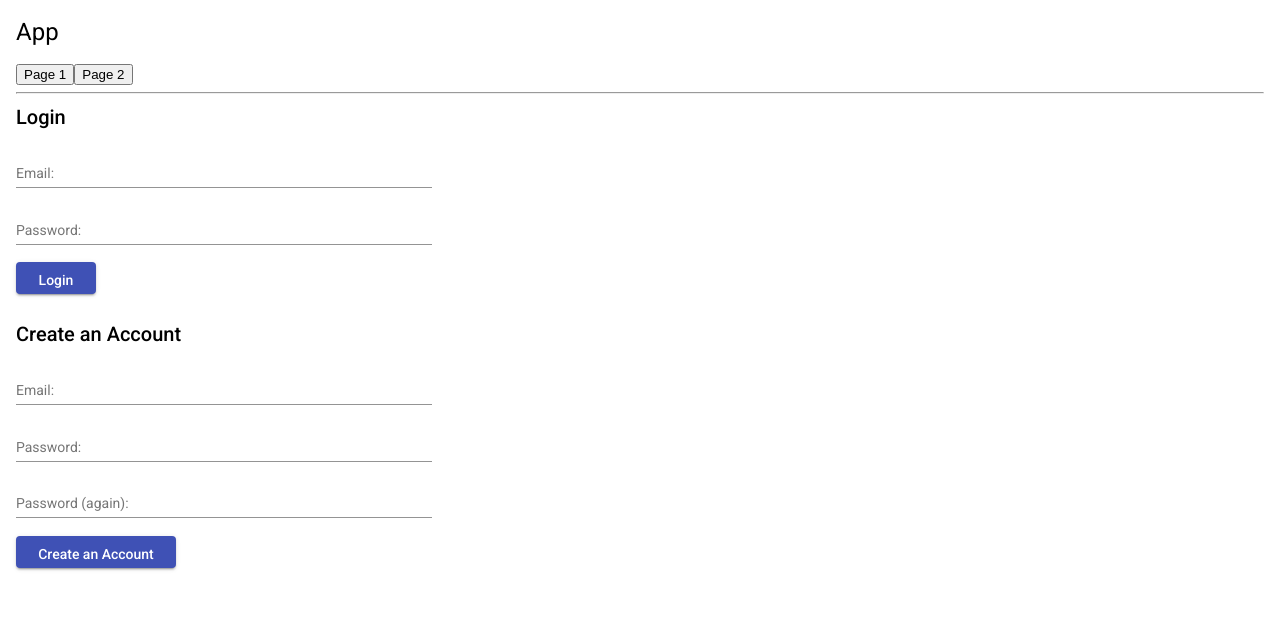
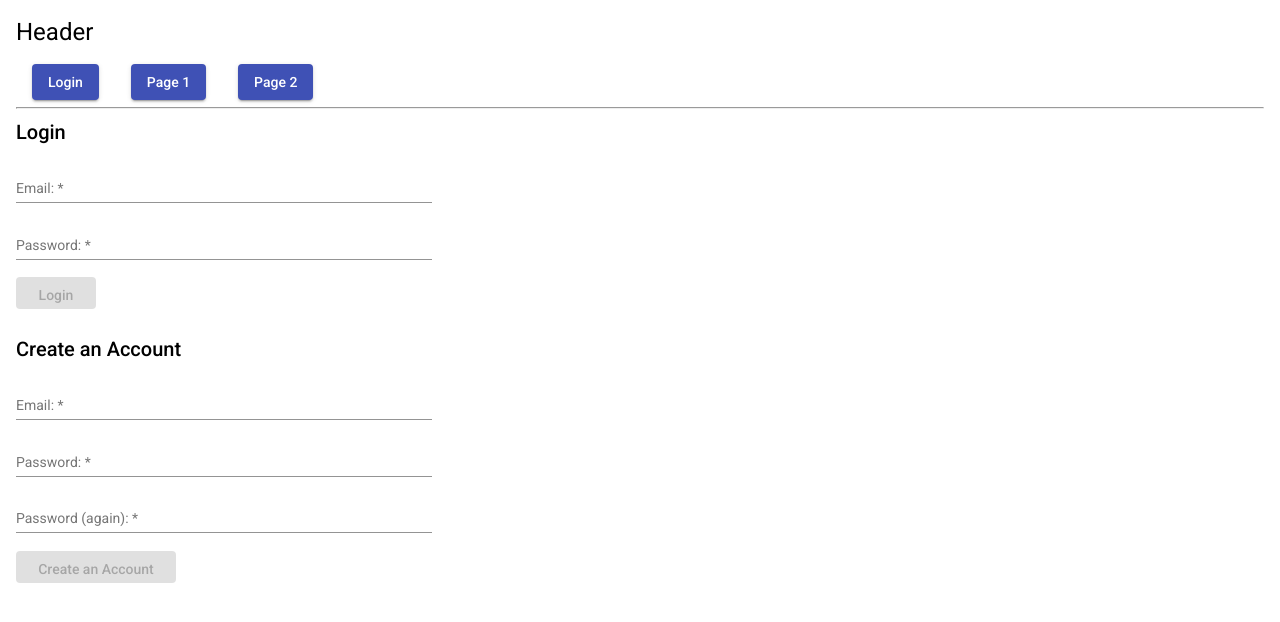
Before and after one commit to matthigg/angular-sandbox, an Angular app: page /login in a window 1280 px wide. Shown: the top 622 px of the page. Built offline with nearby package versions, Linux system fonts and the light colour scheme.

Commit message:
Add password mismatch validation to 'Create an Account' section of login component

```diff
--- a/src/app/app.component.html
+++ b/src/app/app.component.html
@@ -1,9 +1,10 @@
 <div class="container">
 
-  <h1>App</h1>
+  <h1>Header</h1>
 
-  <button routerLink="/page1">Page 1</button>
-  <button routerLink="/page2">Page 2</button>
+  <button mat-raised-button color="primary" routerLink="/">Login</button>
+  <button mat-raised-button color="primary" routerLink="/page1">Page 1</button>
+  <button mat-raised-button color="primary" routerLink="/page2">Page 2</button>
 
   <hr>
 
--- a/src/app/app.component.scss
+++ b/src/app/app.component.scss
@@ -1,3 +1,7 @@
+button {
+  margin: 0 1rem;
+}
+
 .container {
   padding: 1rem;
 }
--- a/src/app/components/login/login.component.html
+++ b/src/app/components/login/login.component.html
@@ -1,11 +1,15 @@
 <h2>Login</h2>
 
+<!-- Form: Login -->
 <form class="login-form" [formGroup]="loginForm" (ngSubmit)="onSubmitLogin()">
+
+  <!-- Field: Email -->
   <mat-form-field class="login-email-field">
     <mat-label>Email:</mat-label>
     <input matInput formControlName="email">
   </mat-form-field>
 
+  <!-- Field: Login Password -->
   <mat-form-field class="login-password-field">
     <mat-label>Password:</mat-label>
     <input matInput formControlName="password">
@@ -16,6 +20,7 @@
     color="primary"
     mat-raised-button
     type="submit"
+    [disabled]="!loginForm.valid"
   >
     Login
   </button>
@@ -23,20 +28,44 @@
 
 <h2>Create an Account</h2>
 
+<!-- Form: Create an Account -->
 <form class="create-form" [formGroup]="createForm" (ngSubmit)="onSubmitCreate()">
+
+  <!-- Field: Email -->
   <mat-form-field class="create-email-field">
     <mat-label>Email:</mat-label>
     <input matInput formControlName="email">
+    <mat-error *ngIf="createForm?.get('email')?.errors?.required">Email is required</mat-error>
+    <mat-error *ngIf="createForm?.get('email')?.errors?.email">Email format is invalid</mat-error>
   </mat-form-field>
 
+  <!-- Field: Create a Password -->
   <mat-form-field class="create-password-field">
     <mat-label>Password:</mat-label>
     <input matInput formControlName="password">
+    <mat-error *ngIf="createForm?.get('password')?.value === ''; else passwordMinLengthError">
+      Password is required
+    </mat-error>
+    <ng-template #passwordMinLengthError>
+      <mat-error>Password must be at least 6 characters long</mat-error>
+    </ng-template>
   </mat-form-field>
 
+  <!-- Field: Create a Password (again) -->
   <mat-form-field class="create-password-again-field">
     <mat-label>Password (again):</mat-label>
     <input matInput formControlName="passwordAgain">
+    <mat-error>
+      <span *ngIf="createForm?.get('passwordAgain')?.value === ''">
+        Password (again) is required
+      </span>
+      <span *ngIf="
+        createForm?.get('passwordAgain')?.value !== '' &&
+        createForm?.get('passwordAgain')?.errors?.passwordMismatch === true
+      ">
+        Passwords do not match
+      </span>
+    </mat-error>
   </mat-form-field>
 
   <button
@@ -44,7 +73,9 @@
     color="primary"
     mat-raised-button
     type="submit"
+    [disabled]="!createForm.valid"
   >
+
     Create an Account
   </button>
 </form>
--- a/src/app/components/login/login.component.ts
+++ b/src/app/components/login/login.component.ts
@@ -1,5 +1,13 @@
 import { Component, OnInit } from '@angular/core';
-import { FormBuilder } from '@angular/forms';
+import {
+  AbstractControl,
+  FormBuilder,
+  FormControl,
+  FormGroup,
+  Validators,
+  ValidationErrors,
+  ValidatorFn
+} from '@angular/forms';
 
 @Component({
   selector: 'app-login',
@@ -7,28 +15,40 @@ import { FormBuilder } from '@angular/forms';
   styleUrls: ['./login.component.scss']
 })
 export class LoginComponent implements OnInit {
-  createForm = this.fb.group({
-    email: '',
-    password: '',
-    passwordAgain: '',
-  })
-
-  loginForm = this.fb.group({
-    email: '',
-    password: '',
-  })
+  createForm: FormGroup = this.fb.group({});
+  loginForm: FormGroup = this.fb.group({});
 
   constructor(private fb: FormBuilder) { }
 
   ngOnInit(): void {
+    this.createForm = this.fb.group({
+      email: ['', [Validators.required, Validators.email]],
+      password: ['', [Validators.required, Validators.minLength(6)]],
+      passwordAgain: ['', [Validators.required, this.checkPasswordsMatch(this.createForm)]],
+    });
+
+    this.loginForm = this.fb.group({
+      email: ['', [Validators.required]],
+      password: ['', [Validators.required]],
+    })
+  }
+
+  checkPasswordsMatch(formGroup: FormGroup): ValidatorFn {
+    return (formControl: any): any => {
+
+      console.log('--- formGroup:', formGroup)
+      console.log('--- formControl:', formControl)
+
+      const match = this.createForm?.get('password')?.value === this.createForm?.get('passwordAgain')?.value;
+      return match ? null : { passwordMismatch: true };
+    }
   }
 
   onSubmitLogin(): void {
-    console.log('--- loginForm:', this.loginForm.value)
+    console.log('--- loginForm:', this.loginForm)
   }
 
   onSubmitCreate(): void {
-    console.log('--- createForm:', this.createForm.value)
+    console.log('--- createForm:', this.createForm)
   }
-
 }
```
